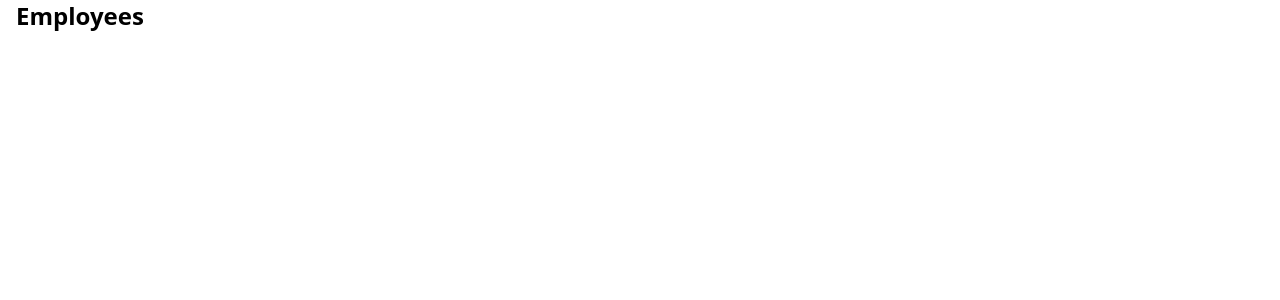
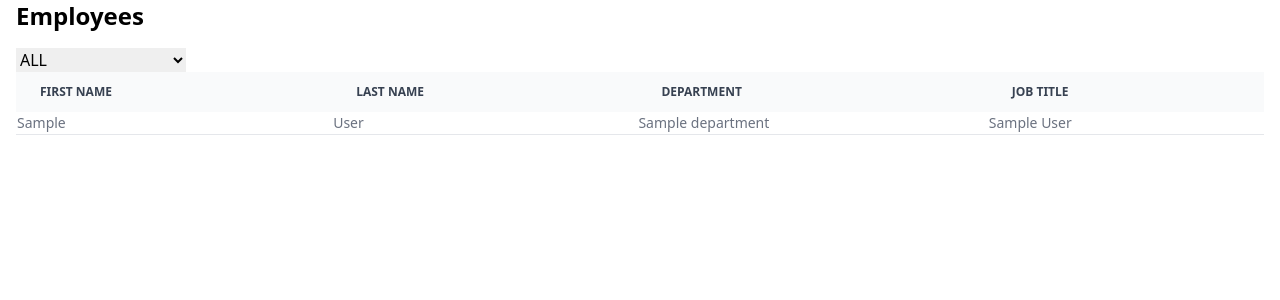
Before and after one commit to SvetozarP/FastAPIAlpineJS, a FastAPI app: page /employees/ in a window 1280 px wide. Before the commit the part shown is almost empty. Shown: the top 300 px of the page. Run offline with FastAPI, Linux system fonts and the light colour scheme; tables that the repository leaves empty hold one stand-in row (values such as "Sample post"); some libraries are stand-ins or nearby versions.

Commit message:
Added AlpineJS filter to the data returned by FastAPI.

```diff
--- a/main.py
+++ b/main.py
@@ -1,12 +1,16 @@
+import json
 from typing import List
+
+import pydantic
 import uvicorn
-from fastapi import FastAPI, Request
+from fastapi import Depends, FastAPI, Request
+from fastapi.encoders import jsonable_encoder
 from fastapi.responses import HTMLResponse
 from fastapi.templating import Jinja2Templates
-import pydantic
+from sqlmodel import Session, select
 
-from models import Employee, Department
-
+from database import get_session
+from models import Department, Employee
 
 app = FastAPI()
 
@@ -16,8 +20,29 @@ if hasattr(pydantic.main, 'BaseConfig'):
     pydantic.main.BaseConfig.arbitrary_types_allowed = True
 
 @app.get("/employees/", response_class=HTMLResponse)
-def employee_list(request: Request):
-    context = {'request': request}
+def employee_list(request: Request, session: Session = Depends(get_session)):
+    # employees = session.exec(select(Employee))
+    # results from query require flattening to dicts in order to jsonable_encode them.
+    # stmt = select(Employee, Department).where(Employee.department_id == Department.id)
+    # results = session.exec(stmt).all()
+    stmt = select(Employee, Department).join(Department, Employee.department_id == Department.id)
+    results = session.exec(stmt).all()
+
+    employee_data = [
+        {
+        "employee": employee.dict(),
+        "department": department.dict()
+    }  for employee, department in results
+    ]
+
+    employee_data_json = jsonable_encoder(employee_data)
+    departments = set([e['department']['name'] for e in employee_data_json])
+
+    context = {
+        'request': request,
+        'employees': employee_data_json,
+        'departments': departments,
+    }
     return templates.TemplateResponse("employees.html", context)
 
 if __name__ == '__main__':
--- a/templates/employees.html
+++ b/templates/employees.html
@@ -12,10 +12,36 @@
 </head>
 <body>
 
-<div class="mx-4">
+<div class="mx-4" x-data="{ results: {{ employees }}, chosenDepartment: 'ALL' }">
     <h1 class="text-2xl font-bold mb-4">Employees</h1>
 
+    <select x-model="chosenDepartment">
+        <option name="dept" value="ALL">ALL</option>
+        {% for department in departments %}
+            <option name="dept" value="{{ department }}">{{ department }}</option>
+        {% endfor %}
+    </select>
 
+    <table class="w-full text-sm text-left text-gray-500 dark:text-gray-400">
+        <thead class="text-xs text-gray-700 text-left uppercase bg-gray-50 dark:bg-gray-700 dark:text-gray-600">
+        <tr>
+            <th scope="col" class="px-6 py-3">First name</th>
+            <th scope="col" class="px-6 py-3">Last name</th>
+            <th scope="col" class="px-6 py-3">Department</th>
+            <th scope="col" class="px-6 py-3">Job Title</th>
+        </tr>
+        </thead>
+        <tbody>
+            <template  x-for="result in results.filter(r => chosenDepartment == 'ALL' || r.department.name == chosenDepartment)">
+                <tr class="bg-white border-b dark:bg-gray-800 dark:border-gray-700">
+                    <td x-text="result.employee.first_name"></td>
+                    <td x-text="result.employee.surname"></td>
+                    <td x-text="result.department.name"></td>
+                    <td x-text="result.employee.job_title"></td>
+                </tr>
+            </template>
+        </tbody>
+    </table>
 </div>
 
 </body>
```
